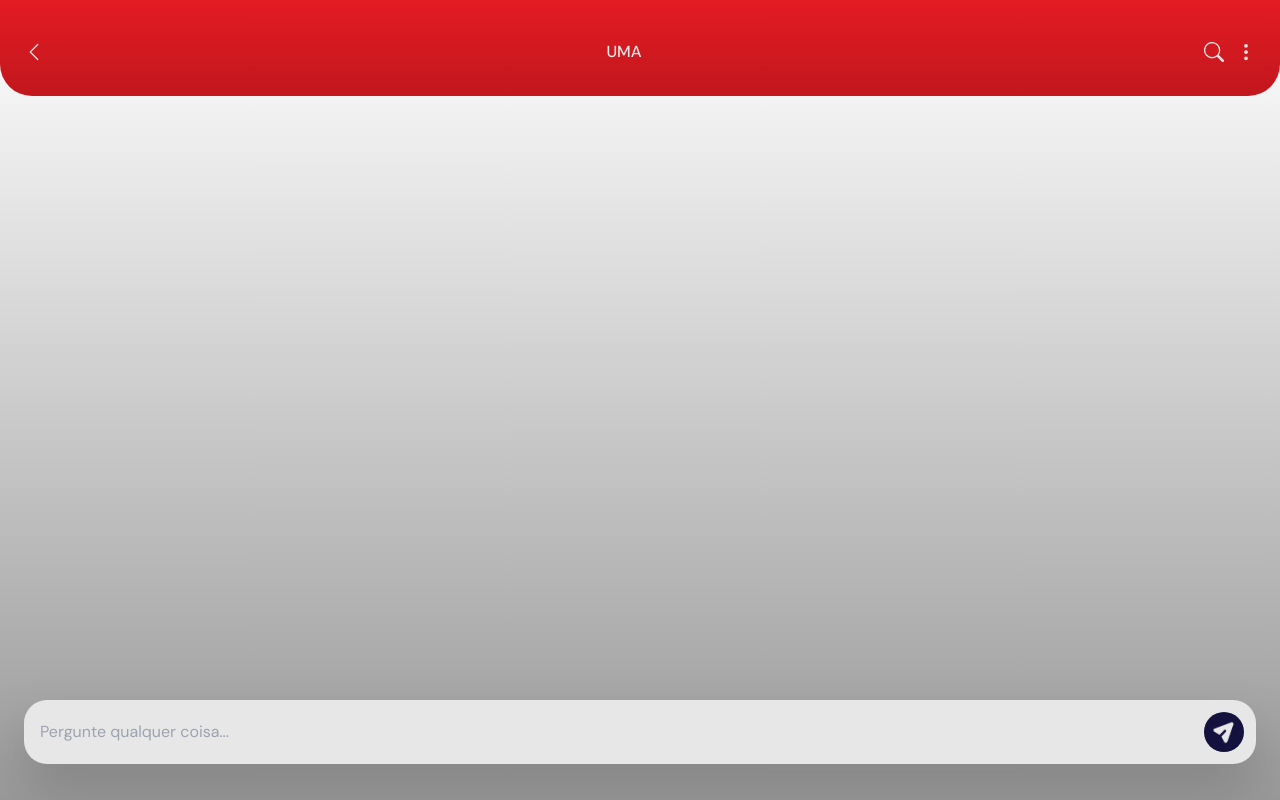
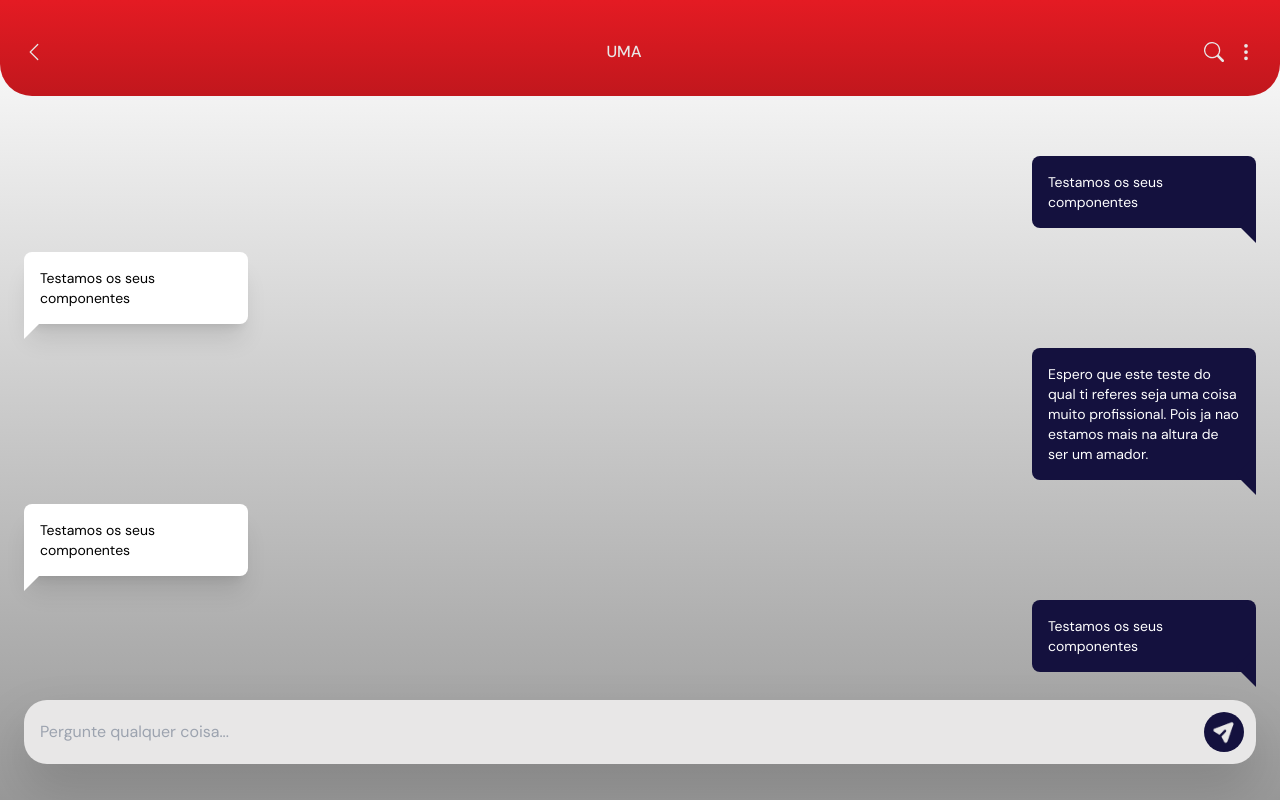
Before and after one commit to Plamedi-Pindi/Virtual_Assistente_UMA, a React (Vite) app in the folder Frontend/: page /virtualassistent in a window 1280 px wide. Built offline with nearby package versions, Linux system fonts and the light colour scheme.

Commit message:
feat: chat page

```diff
--- a/Frontend/src/components/Chats/Chats.tsx
+++ b/Frontend/src/components/Chats/Chats.tsx
@@ -1,2 +1,27 @@
 
-const ChatBox
+type chatType = {
+    text: string,
+    position: string,
+    dimension: string,
+}
+export const ChatBox1 = ({text, position, dimension}: chatType) => {
+
+    return (
+        <div className={`w-auto h-auto inline-block bg-primary text-white text-sm p-4 relative rounded-lg ${position} ${dimension}`} >
+            <div className="w-0 h-0 border-l-[20px] border-r-[20px] border-l-transparent border-r-transparent border-b-[20px] border-b-primary rotate-[-90deg] absolute bottom-[-0.3rem] right-[-0.59376rem]"></div>
+
+            <p> {text} </p>
+        </div>
+    )
+}
+
+export const ChatBox2 = ({text, position, dimension}: chatType) => {
+
+    return (
+        <div className={`w-auto h-auto inline-block bg-white text-black text-sm p-4 relative rounded-lg shadow-xl ${position} ${dimension}`} >
+            <div className="w-0 h-0 border-l-[20px] border-r-[20px] border-l-transparent border-r-transparent border-b-[20px] border-b-white rotate-[90deg] absolute bottom-[-0.3rem] left-[-0.6rem]"></div>
+
+            <p> {text} </p>
+        </div>
+    )
+}
--- a/Frontend/src/components/Header/Header.tsx
+++ b/Frontend/src/components/Header/Header.tsx
@@ -1,16 +1,19 @@
 // Import icons
 import { BsChevronLeft, BsSearch, BsThreeDotsVertical } from "react-icons/bs";
 
+// Import navigate
+import { useNavigate } from "react-router-dom";
+
 const HeaderSection = () => {
-
+    const navigate = useNavigate();
     return (
         <header className="bg-gradient-to-t from-[#C1171D] to-[#E41B23] h-24 w-full rounded-b-[2rem] text-third p-6 pt-10">
             <div className="flex items-center justify-between">
-                <BsChevronLeft  className="text-xl"/>
+                <BsChevronLeft onClick={()=> navigate("/home") } className="text-xl" />
                 <h1 className="text-base font-medium">UMA</h1>
 
                 <div className="flex items-center justify-between gap-3">
-                    <BsSearch  className="text-xl"/>
+                    <BsSearch className="text-xl" />
                     <BsThreeDotsVertical className="text-xl" />
                 </div>
 
--- a/Frontend/src/pages/chats/Chats.tsx
+++ b/Frontend/src/pages/chats/Chats.tsx
@@ -1,6 +1,7 @@
 // Import components
 import HeaderSection from "../../components/Header/Header";
 import ChatInputs from "../../components/Inputs/ChatInputs";
+import { ChatBox1, ChatBox2 } from "../../components/Chats/Chats";
 
 
 
@@ -12,9 +13,37 @@ const Chatpage = () => {
     }
 
     return (
-        <div className="h-screen w-full bg-gradient-to-t from-[#999999] to-[#FFFFFF] ">
+        <div className="h-screen w-full overflow-y-hidden bg-gradient-to-t from-[#999999] to-[#FFFFFF] flex flex-col  ">
             {/* Header */}
             <HeaderSection />
+
+            <section className=" w-full grow pl-6 pr-6 flex flex-col-reverse items-end pb-[8rem] gap-6 relative overflow-auto">
+                <ChatBox1
+                    text="Testamos os seus componentes"
+                    position="absolute right-0"
+                    dimension="max-w-56 "
+                />
+                <ChatBox2
+                    text="Testamos os seus componentes"
+                    position=""
+                    dimension="mr-auto max-w-56"
+                />
+                <ChatBox1
+                    text="Espero que este teste do qual ti referes seja uma coisa muito profissional. Pois ja nao estamos mais na altura de ser um amador."
+                    position=""
+                    dimension="max-w-56"
+                />
+                <ChatBox2
+                    text="Testamos os seus componentes"
+                    position=""
+                    dimension="mr-auto max-w-56"
+                />
+                <ChatBox1
+                    text="Testamos os seus componentes"
+                    position=""
+                    dimension="max-w-56"
+                />
+            </section>
 
             {/* Input */}
             <ChatInputs onSend={handleSendMessage} />
```
Also changed, not shown: Frontend/src/pages/Home.tsx (+0 -18 lines).
